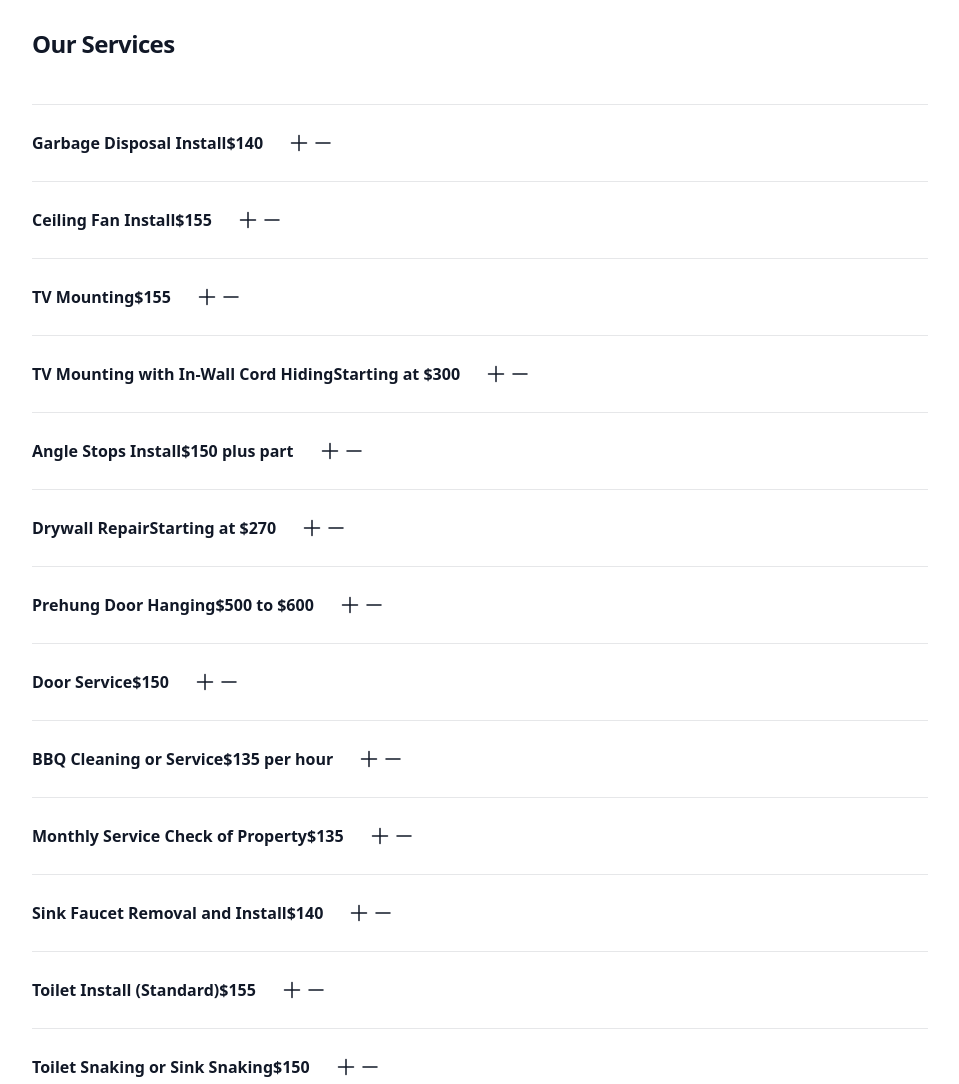
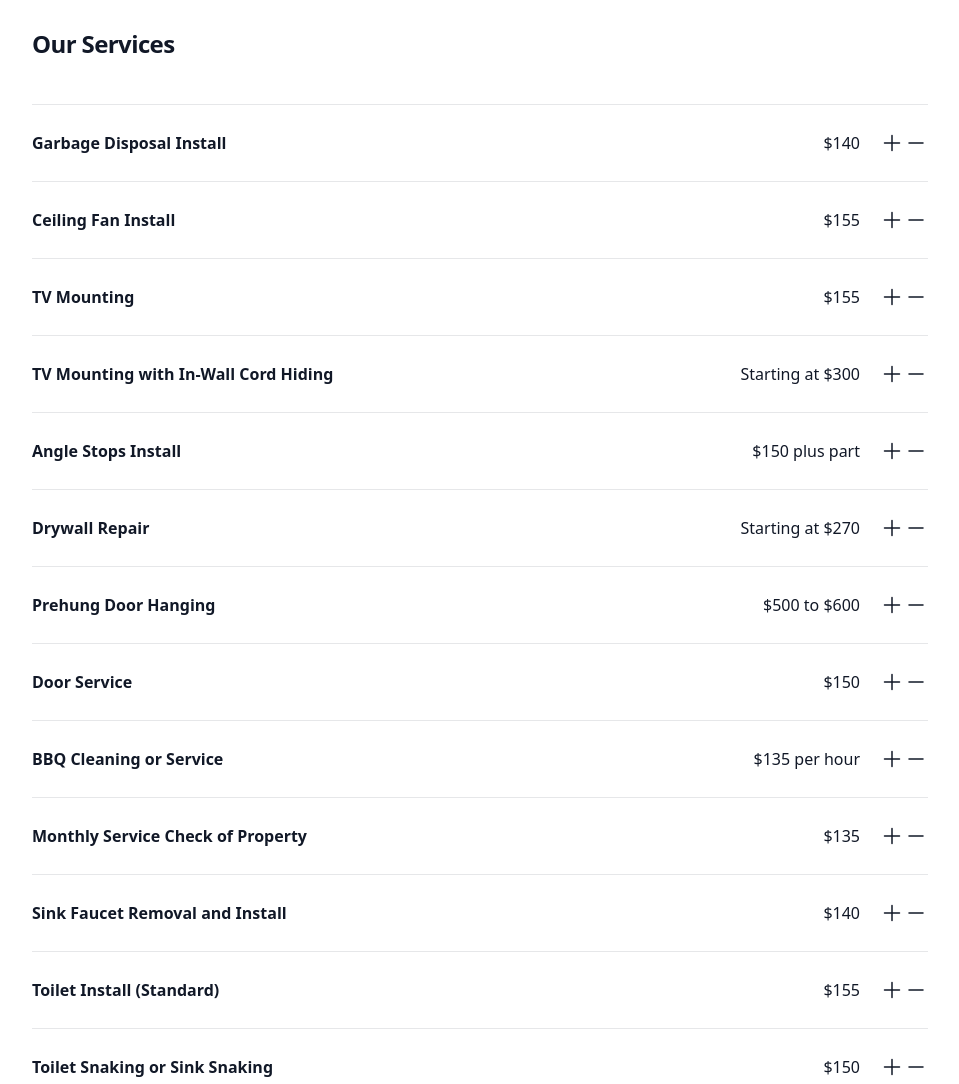
Before and after one commit to VirtualJoe760/hugheshs, a Gatsby site: page / in a window 1280 px wide. Shown: the part 1580-2664 px from the top of the page, without its empty margins (160-1119 px from the left). Built offline with nearby package versions, Linux system fonts and the light colour scheme; Gatsby itself is replaced by a stand-in of ours.

Commit message:
fixed services component

```diff
--- a/src/components/Services.js
+++ b/src/components/Services.js
@@ -174,13 +174,11 @@ const Services = () => {
           <dl className="mt-10 space-y-6 divide-y divide-gray-900/10">
             {allServices.map((allServices) => (
               <Disclosure key={allServices.service} as="div" className="pt-6">
-                <dt className="flex justify-between items-center">
-                  <DisclosureButton className="flex w-full text-gray-900">
-
+                <dt>
+                  <DisclosureButton className="flex w-full justify-between text-gray-900">
                     <span className="text-base font-semibold leading-7">{allServices.service}</span>
-                    <span className="text-base flex- font-semibold leading-7 ">{allServices.price}</span>
-
                     <span className="ml-6 flex h-7 items-center">
+                      <p className="me-5">{allServices.price}</p>
                       <PlusIcon aria-hidden="true" className="h-6 w-6 group-data-[open]:hidden" />
                       <MinusIcon aria-hidden="true" className="h-6 w-6 [.group:not([data-open])_&]:hidden" />
                     </span>
```
